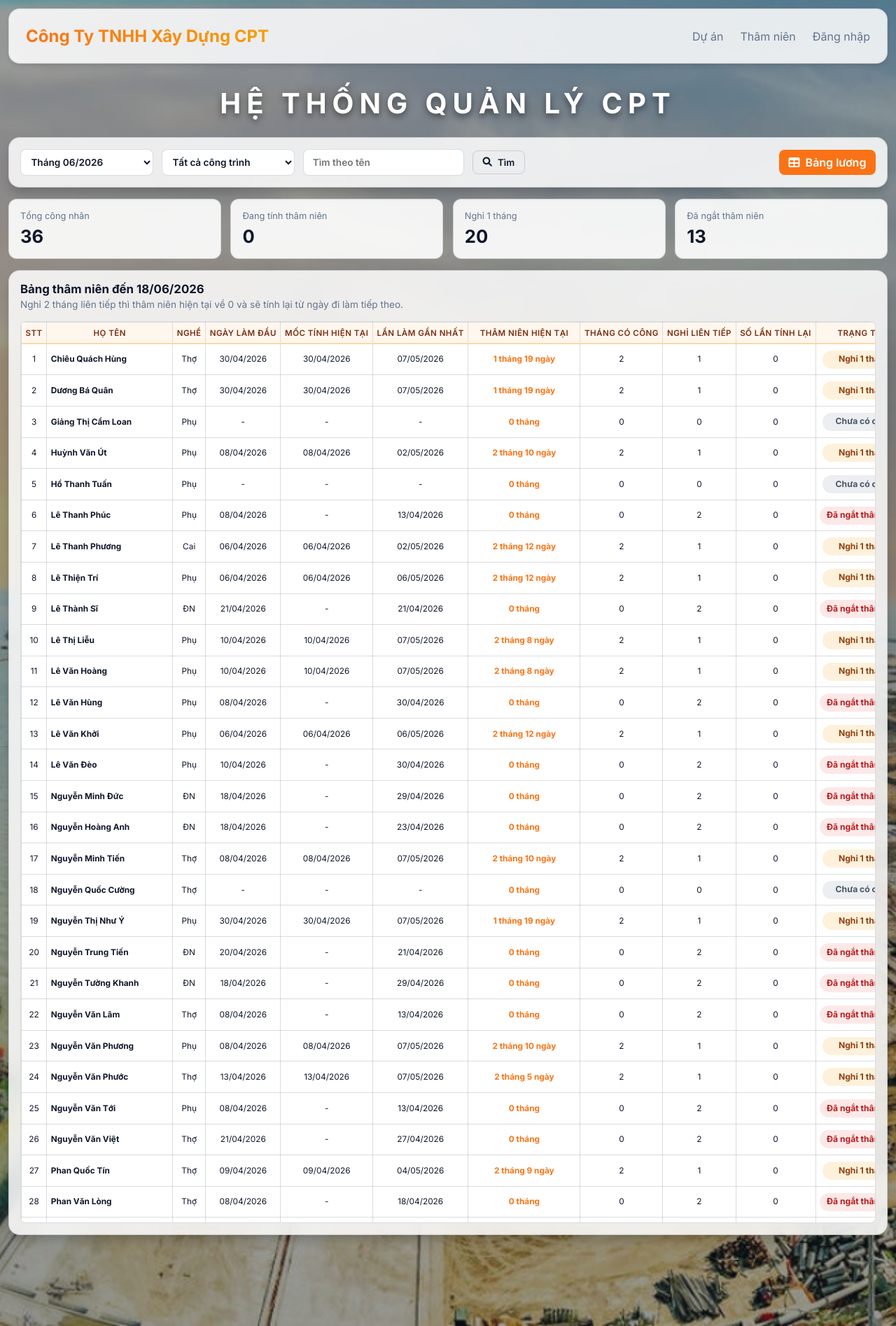
After one commit to bruhhhh978/CPT, a Django app: page /seniority/ in a window 1280 px wide. The commit adds this page. Shown: the whole page at 70% size. Run offline with Django 5.2, Linux system fonts and the light colour scheme; data comes from the database, SQL or seed files in the repository.

Commit message:
Add seniority table

```diff
--- a/payroll/templates/payroll/components/navbar.html
+++ b/payroll/templates/payroll/components/navbar.html
@@ -5,6 +5,7 @@
     </div>
     <nav class="nav-links">
         <a href="{% url 'payroll:du_an_list' %}">Dự án</a>
+        <a href="{% url 'payroll:seniority_table' %}">Thâm niên</a>
         {% if user.is_authenticated %}
             {% if user.profile.role == 'manager' %}
             <a href="{% url 'payroll:manager_dashboard' %}" style="color:#f093fb;font-weight:600;">
--- /dev/null
+++ b/payroll/templates/payroll/seniority_table.html
@@ -0,0 +1,282 @@
+{% extends 'payroll/base.html' %}
+
+{% block title %}Bảng thâm niên - CPT{% endblock %}
+
+{% block extra_head %}
+<style>
+.seniority-shell {
+    display: grid;
+    gap: 1rem;
+}
+
+.seniority-controls {
+    display: flex;
+    align-items: center;
+    gap: .75rem;
+    flex-wrap: nowrap;
+    margin-bottom: 0;
+}
+
+.seniority-controls select,
+.seniority-controls input {
+    height: 38px;
+    border: 1px solid var(--border);
+    border-radius: .5rem;
+    background: #fff;
+    color: var(--text-main);
+    font-size: .85rem;
+    font-weight: 600;
+    outline: none;
+}
+
+.seniority-controls select {
+    min-width: 190px;
+    padding: 0 .65rem;
+}
+
+.seniority-controls input {
+    min-width: 230px;
+    padding: 0 .8rem;
+}
+
+.seniority-stats {
+    display: grid;
+    grid-template-columns: repeat(4, minmax(160px, 1fr));
+    gap: .85rem;
+}
+
+.seniority-stat {
+    background: rgba(255,255,255,.9);
+    border: 1px solid var(--border);
+    border-radius: .75rem;
+    padding: 1rem;
+}
+
+.seniority-stat span {
+    display: block;
+    color: var(--text-muted);
+    font-size: .8rem;
+    margin-bottom: .4rem;
+}
+
+.seniority-stat strong {
+    font-size: 1.6rem;
+    color: var(--text-main);
+}
+
+.seniority-table-container {
+    max-height: 68vh;
+    overflow: auto;
+    border: 1px solid var(--border);
+    border-radius: .5rem;
+    background: #fff;
+    scrollbar-width: auto !important;
+}
+
+.seniority-table-container::-webkit-scrollbar {
+    display: block !important;
+    width: 9px;
+    height: 9px;
+}
+
+.seniority-table-container::-webkit-scrollbar-track {
+    background: #f3f4f6;
+}
+
+.seniority-table-container::-webkit-scrollbar-thumb {
+    background: #fdba74;
+    border-radius: 6px;
+}
+
+.seniority-table {
+    margin-top: 0 !important;
+}
+
+.seniority-table thead th {
+    position: sticky;
+    top: 0;
+    z-index: 4;
+    background: #fff7ed;
+    color: #7c2d12;
+    border-bottom: 2px solid #fed7aa !important;
+    text-align: center;
+}
+
+.seniority-table td {
+    text-align: center;
+}
+
+.seniority-table .name-cell {
+    text-align: left;
+    font-weight: 700;
+    min-width: 180px;
+}
+
+.seniority-table .date-cell {
+    min-width: 105px;
+}
+
+.seniority-table .duration-cell {
+    min-width: 160px;
+    font-weight: 800;
+    color: var(--primary);
+}
+
+.status-pill {
+    display: inline-flex;
+    align-items: center;
+    justify-content: center;
+    min-width: 120px;
+    min-height: 26px;
+    padding: .25rem .6rem;
+    border-radius: 999px;
+    font-size: .76rem;
+    font-weight: 800;
+}
+
+.status-success {
+    background: rgba(16,185,129,.12);
+    color: #047857;
+}
+
+.status-warning {
+    background: rgba(245,158,11,.14);
+    color: #92400e;
+}
+
+.status-danger {
+    background: rgba(239,68,68,.12);
+    color: #b91c1c;
+}
+
+.status-muted {
+    background: rgba(100,116,139,.12);
+    color: #475569;
+}
+
+.scope-banner {
+    display: flex;
+    align-items: center;
+    gap: .55rem;
+    background: rgba(249,115,22,.08);
+    border: 1px solid rgba(249,115,22,.28);
+    border-radius: .65rem;
+    padding: .7rem .9rem;
+    color: var(--text-main);
+    font-size: .9rem;
+}
+</style>
+{% endblock %}
+
+{% block content %}
+<div class="seniority-shell">
+    <div class="card">
+        <form method="GET" class="seniority-controls">
+            <select name="month" onchange="this.form.submit()">
+                {% for option in month_options %}
+                <option value="{{ option.value }}" {% if option.selected %}selected{% endif %}>{{ option.label }}</option>
+                {% endfor %}
+            </select>
+
+            <select name="du_an_id" onchange="this.form.submit()">
+                <option value="">Tất cả công trình</option>
+                {% for project in projects %}
+                <option value="{{ project.id }}" {% if du_an_id|stringformat:'s' == project.id|stringformat:'s' %}selected{% endif %}>
+                    {{ project.ten_cong_trinh }}
+                </option>
+                {% endfor %}
+            </select>
+
+            <input type="text" name="q" value="{{ search_query }}" placeholder="Tìm theo tên">
+            <button type="submit" class="btn btn-outline"><i class="fas fa-search"></i> Tìm</button>
+            {% if search_query or du_an_id %}
+            <a class="btn btn-outline" href="{% url 'payroll:seniority_table' %}?month={{ selected_month }}">Xóa lọc</a>
+            {% endif %}
+
+            <div style="flex:1;"></div>
+            <a href="{% url 'payroll:payroll_sheet' %}" class="btn btn-primary">
+                <i class="fas fa-table"></i> Bảng lương
+            </a>
+        </form>
+    </div>
+
+    {% if du_an_obj %}
+    <div class="scope-banner">
+        <i class="fas fa-hard-hat" style="color:var(--primary);"></i>
+        <strong>Công trình:</strong>
+        <span>{{ du_an_obj.ten_cong_trinh }}</span>
+    </div>
+    {% endif %}
+
+    <div class="seniority-stats">
+        <div class="seniority-stat">
+            <span>Tổng công nhân</span>
+            <strong>{{ total_workers }}</strong>
+        </div>
+        <div class="seniority-stat">
+            <span>Đang tính thâm niên</span>
+            <strong>{{ total_active }}</strong>
+        </div>
+        <div class="seniority-stat">
+            <span>Nghỉ 1 tháng</span>
+            <strong>{{ total_warning }}</strong>
+        </div>
+        <div class="seniority-stat">
+            <span>Đã ngắt thâm niên</span>
+            <strong>{{ total_reset }}</strong>
+        </div>
+    </div>
+
+    <div class="card">
+        <div class="section-heading">
+            <div>
+                <h3>Bảng thâm niên đến {{ as_of_date|date:'d/m/Y' }}</h3>
+                <p>Nghỉ 2 tháng liên tiếp thì thâm niên hiện tại về 0 và sẽ tính lại từ ngày đi làm tiếp theo.</p>
+            </div>
+        </div>
+
+        <div class="table-container seniority-table-container">
+            <table class="seniority-table">
+                <thead>
+                    <tr>
+                        <th>STT</th>
+                        <th>Họ tên</th>
+                        <th>Nghề</th>
+                        <th>Ngày làm đầu</th>
+                        <th>Mốc tính hiện tại</th>
+                        <th>Lần làm gần nhất</th>
+                        <th>Thâm niên hiện tại</th>
+                        <th>Tháng có công</th>
+                        <th>Nghỉ liên tiếp</th>
+                        <th>Số lần tính lại</th>
+                        <th>Trạng thái</th>
+                    </tr>
+                </thead>
+                <tbody>
+                    {% for row in seniority_rows %}
+                    <tr>
+                        <td>{{ forloop.counter }}</td>
+                        <td class="name-cell">{{ row.employee.name }}</td>
+                        <td>{{ row.employee.position }}</td>
+                        <td class="date-cell">{% if row.first_work_date %}{{ row.first_work_date|date:'d/m/Y' }}{% else %}-{% endif %}</td>
+                        <td class="date-cell">{% if row.active_start_date and row.status_class != 'danger' %}{{ row.active_start_date|date:'d/m/Y' }}{% else %}-{% endif %}</td>
+                        <td class="date-cell">{% if row.last_work_date %}{{ row.last_work_date|date:'d/m/Y' }}{% else %}-{% endif %}</td>
+                        <td class="duration-cell">{{ row.seniority_text }}</td>
+                        <td>{{ row.worked_months }}</td>
+                        <td>{{ row.absence_streak }}</td>
+                        <td>{{ row.reset_count }}</td>
+                        <td>
+                            <span class="status-pill status-{{ row.status_class }}">{{ row.status }}</span>
+                        </td>
+                    </tr>
+                    {% empty %}
+                    <tr>
+                        <td colspan="11" class="empty-state-cell">Không có dữ liệu.</td>
+                    </tr>
+                    {% endfor %}
+                </tbody>
+            </table>
+        </div>
+    </div>
+</div>
+{% endblock %}
--- a/payroll/urls.py
+++ b/payroll/urls.py
@@ -8,6 +8,7 @@ urlpatterns = [
     # Hỗ trợ gõ Sheet/ có chữ hoa
     path('Sheet/', views.payroll_sheet),
     path('statistics/', views.payroll_statistics, name='payroll_statistics'),
+    path('seniority/', views.seniority_table, name='seniority_table'),
     path('add-employee/', views.add_employee, name='add_employee'),
     path('edit-employee/<int:pk>/', views.edit_employee, name='edit_employee'),
     path('delete-employee/<int:pk>/', views.delete_employee, name='delete_employee'),
--- a/payroll/views.py
+++ b/payroll/views.py
@@ -384,6 +384,249 @@ def build_weekly_payroll_data(employees, dates, du_an_id=None):
             'total_pay': total_pay
         })
     return payroll_data
+
+
+def parse_year_month(value):
+    if not value:
+        today = timezone.now().date()
+        return today.year, today.month
+    try:
+        parsed = datetime.datetime.strptime(value, '%Y-%m').date()
+        return parsed.year, parsed.month
+    except ValueError:
+        today = timezone.now().date()
+        return today.year, today.month
+
+
+def month_end(year, month):
+    return datetime.date(year, month, calendar.monthrange(year, month)[1])
+
+
+def month_key(date_value):
+    return date_value.year, date_value.month
+
+
+def month_number(year, month):
+    return (year * 12) + month
+
+
+def add_months(date_value, months):
+    month_zero_based = date_value.month - 1 + months
+    year = date_value.year + (month_zero_based // 12)
+    month = (month_zero_based % 12) + 1
+    day = min(date_value.day, calendar.monthrange(year, month)[1])
+    return datetime.date(year, month, day)
+
+
+def iter_month_keys(start_year, start_month, end_year, end_month):
+    current = month_number(start_year, start_month)
+    end = month_number(end_year, end_month)
+    while current <= end:
+        year = (current - 1) // 12
+        month = ((current - 1) % 12) + 1
+        yield year, month
+        current += 1
+
+
+def format_duration(start_date, end_date):
+    if not start_date or start_date > end_date:
+        return '0 tháng'
+
+    total_months = (end_date.year - start_date.year) * 12 + (end_date.month - start_date.month)
+    if end_date.day < start_date.day:
+        total_months -= 1
+
+    total_months = max(total_months, 0)
+    anchor_date = add_months(start_date, total_months)
+    days = max((end_date - anchor_date).days, 0)
+    years = total_months // 12
+    months = total_months % 12
+
+    parts = []
+    if years:
+        parts.append(f'{years} năm')
+    if months:
+        parts.append(f'{months} tháng')
+    if days:
+        parts.append(f'{days} ngày')
+    return ' '.join(parts) if parts else '0 tháng'
+
+
+def build_seniority_rows(employees, attendance_map, as_of_date):
+    rows = []
+    as_of_month = month_key(as_of_date)
+
+    for emp in employees:
+        work_dates = sorted(attendance_map.get(emp.id, []))
+        if not work_dates:
+            rows.append({
+                'employee': emp,
+                'first_work_date': None,
+                'active_start_date': None,
+                'last_work_date': None,
+                'seniority_text': '0 tháng',
+                'worked_months': 0,
+                'absence_streak': 0,
+                'reset_count': 0,
+                'status': 'Chưa có công',
+                'status_class': 'muted',
+            })
+            continue
+
+        monthly_dates = {}
+        for work_date in work_dates:
+            if month_number(work_date.year, work_date.month) <= month_number(*as_of_month):
+                monthly_dates.setdefault(month_key(work_date), []).append(work_date)
+
+        if not monthly_dates:
+            rows.append({
+                'employee': emp,
+                'first_work_date': work_dates[0],
+                'active_start_date': None,
+                'last_work_date': None,
+                'seniority_text': '0 tháng',
+                'worked_months': 0,
+                'absence_streak': 0,
+                'reset_count': 0,
+                'status': 'Chưa tới kỳ',
+                'status_class': 'muted',
+            })
+            continue
+
+        first_month = min(monthly_dates.keys(), key=lambda item: month_number(*item))
+        active_start_date = min(monthly_dates[first_month])
+        first_work_date = active_start_date
+        last_work_date = active_start_date
+        absence_streak = 0
+        max_absence_streak = 0
+        reset_count = 0
+        worked_months = 0
+
+        for year, month in iter_month_keys(first_month[0], first_month[1], as_of_month[0], as_of_month[1]):
+            dates_in_month = monthly_dates.get((year, month), [])
+            if dates_in_month:
+                if absence_streak >= 2:
+                    active_start_date = min(dates_in_month)
+                    reset_count += 1
+                    worked_months = 0
+                absence_streak = 0
+                worked_months += 1
+                last_work_date = max(dates_in_month)
+            else:
+                absence_streak += 1
+                max_absence_streak = max(max_absence_streak, absence_streak)
+
+        if absence_streak >= 2:
+            seniority_text = '0 tháng'
+            status = 'Đã ngắt thâm niên'
+            status_class = 'danger'
+        elif absence_streak == 1:
+            seniority_text = format_duration(active_start_date, as_of_date)
+            status = 'Nghỉ 1 tháng'
+            status_class = 'warning'
+        else:
+            seniority_text = format_duration(active_start_date, as_of_date)
+            status = 'Đang tính'
+            status_class = 'success'
+
+        rows.append({
+            'employee': emp,
+            'first_work_date': first_work_date,
+            'active_start_date': active_start_date,
+            'last_work_date': last_work_date,
+            'seniority_text': seniority_text,
+            'worked_months': worked_months if absence_streak < 2 else 0,
+            'absence_streak': absence_streak,
+            'max_absence_streak': max_absence_streak,
+            'reset_count': reset_count,
+            'status': status,
+            'status_class': status_class,
+        })
+
+    return rows
+
+
+def seniority_table(request):
+    du_an_id = request.GET.get('du_an_id', '').strip()
+    du_an_obj = None
+    if du_an_id:
+        try:
+            du_an_obj = CongTrinh.objects.get(id=du_an_id)
+        except (CongTrinh.DoesNotExist, ValueError):
+            du_an_id = ''
+
+    selected_year, selected_month = parse_year_month(request.GET.get('month'))
+    as_of_date = month_end(selected_year, selected_month)
+    today = timezone.now().date()
+    if as_of_date > today:
+        as_of_date = today
+        selected_year, selected_month = today.year, today.month
+
+    search_query = request.GET.get('q', '').strip()
+    summary_names = [
+        'Tổng số Cai', 'Tổng số Kho', 'Tổng số LĐ',
+        'Người chấm công', 'Cộng', 'Tổng cộng'
+    ]
+
+    employee_qs = Employee.objects.exclude(name__in=summary_names).order_by('name')
+    if du_an_id:
+        emp_ids_in_project = Attendance.objects.filter(
+            cong_trinh_id=du_an_id
+        ).values_list('employee_id', flat=True).distinct()
+        employee_qs = employee_qs.filter(id__in=emp_ids_in_project)
+    if search_query:
+        employee_qs = employee_qs.filter(name__icontains=search_query)
+
+    employees = list(employee_qs)
+    attendance_qs = Attendance.objects.filter(
+        Q(regular_workday__gt=0) | Q(overtime_workday__gt=0),
+        date__lte=as_of_date,
+        employee_id__in=[emp.id for emp in employees],
+    ).order_by('date')
+    if du_an_id:
+        attendance_qs = attendance_qs.filter(cong_trinh_id=du_an_id)
+
+    attendance_map = {}
+    for att in attendance_qs:
+        attendance_map.setdefault(att.employee_id, []).append(att.date)
+
+    seniority_rows = build_seniority_rows(employees, attendance_map, as_of_date)
+
+    available_months = set(get_available_months(du_an_id=du_an_id))
+    available_months.add((today.year, today.month))
+    for date_value in attendance_qs.values_list('date', flat=True).distinct():
+        available_months.add((date_value.year, date_value.month))
+
+    month_options = [
+        {
+            'value': f'{year}-{month:02d}',
+            'label': f'Tháng {month:02d}/{year}',
+            'selected': year == selected_year and month == selected_month,
+        }
+        for year, month in sorted(available_months)
+        if month_number(year, month) <= month_number(today.year, today.month)
+    ]
+
+    projects = CongTrinh.objects.all().order_by('ten_cong_trinh')
+    total_active = sum(1 for row in seniority_rows if row['status_class'] == 'success')
+    total_warning = sum(1 for row in seniority_rows if row['status_class'] == 'warning')
+    total_reset = sum(1 for row in seniority_rows if row['status_class'] == 'danger')
+
+    context = {
+        'seniority_rows': seniority_rows,
+        'month_options': month_options,
+        'selected_month': f'{selected_year}-{selected_month:02d}',
+        'as_of_date': as_of_date,
+        'projects': projects,
+        'du_an_id': du_an_id,
+        'du_an_obj': du_an_obj,
+        'search_query': search_query,
+        'total_workers': len(seniority_rows),
+        'total_active': total_active,
+        'total_warning': total_warning,
+        'total_reset': total_reset,
+    }
+    return render(request, 'payroll/seniority_table.html', context)
 
 
 def payroll_sheet(request, pk=None):
```
